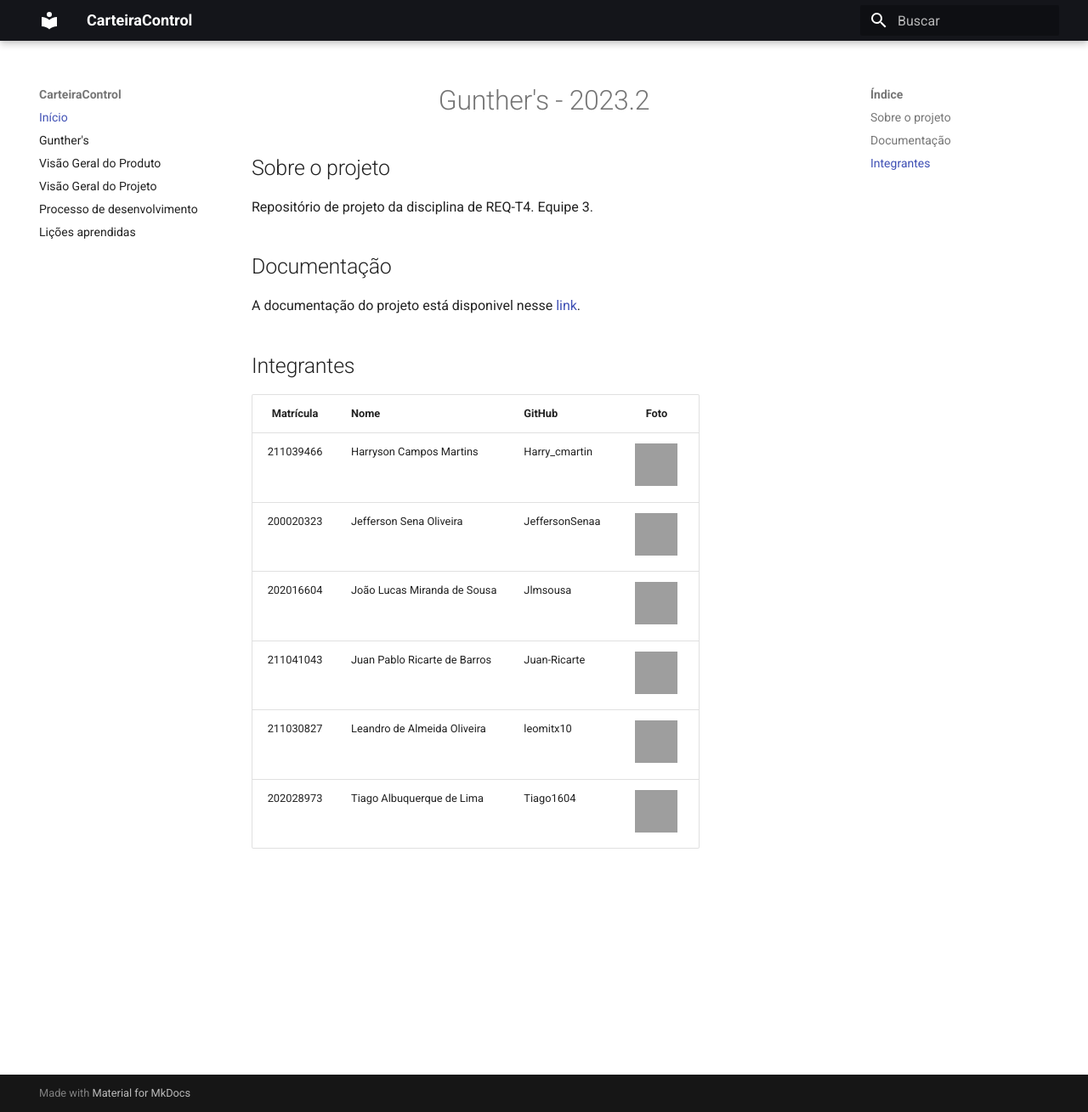
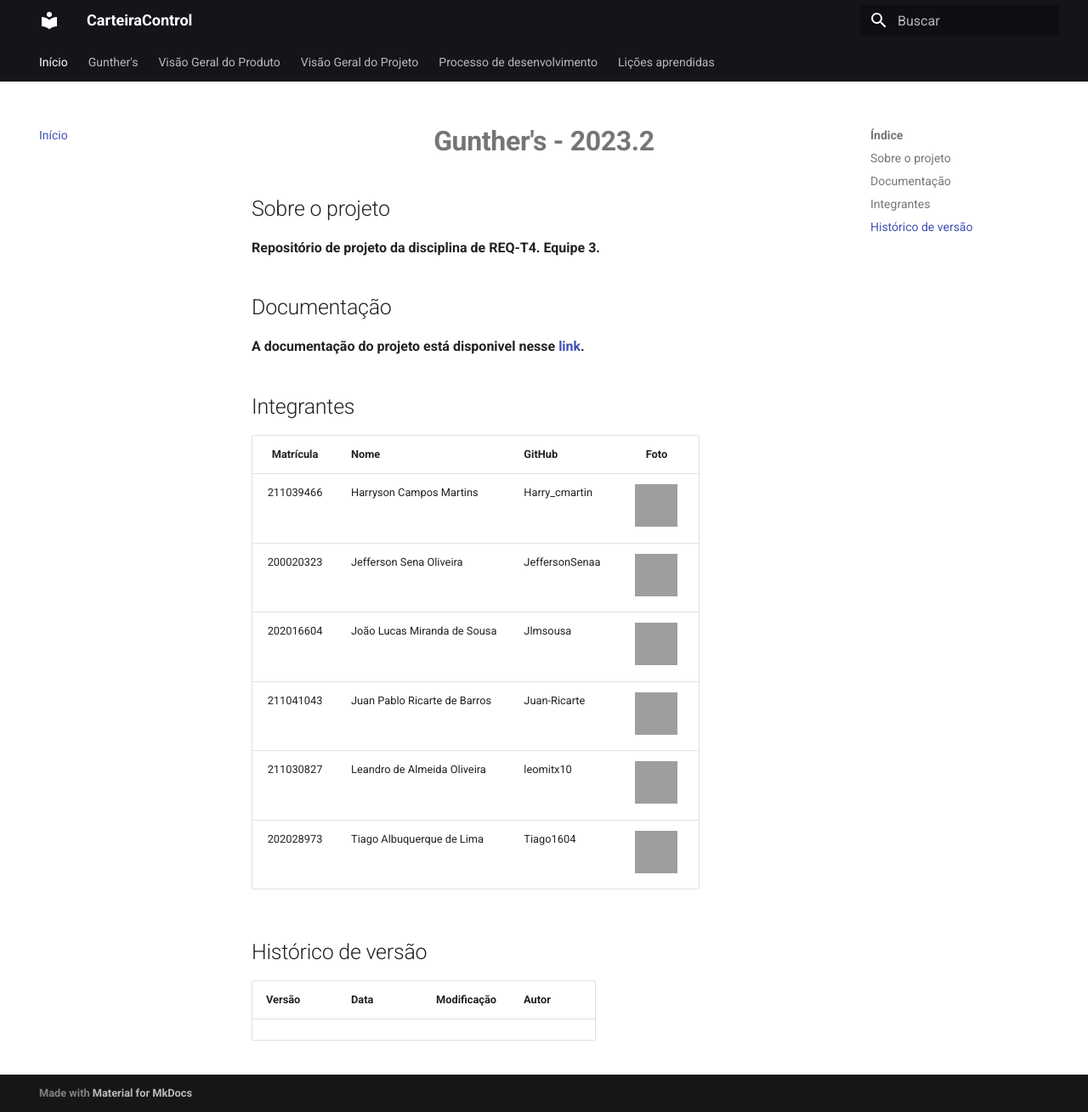
Before and after one commit to mdsreq-fga-unb/2023.2-CarteiraControl, an MkDocs documentation site: the page built from docs/index.md, in a window 1280 px wide and 1309 px high, cut to the strip 0-1309 px from the top of the window. Shown: the whole strip at 85% size. Built offline with MkDocs 1.6.1 and Material for MkDocs 9.7.7, drawn with Linux system fonts in a browser that asks for light colours; grey boxes are pictures that could not be loaded.

Commit message:
folder of custom and features

```diff
--- a/docs/index.md
+++ b/docs/index.md
@@ -1,4 +1,4 @@
-<h1 align="center">Gunther's - 2023.2 </h1>
+<h1 align="center"> <b>Gunther's - 2023.2<b> </h1>
 
 ## Sobre o projeto
 Repositório de projeto da disciplina de REQ-T4. Equipe 3.
@@ -17,3 +17,9 @@ A documentação do projeto está disponivel nesse <a href="#" target= "_blank">
 | 211041043  | Juan Pablo Ricarte de Barros | Juan-Ricarte |     [<img src="https://avatars.githubusercontent.com/u/96394878?v=4" width=50>](https://github.com/Juan-Ricarte)     |
 | 211030827| Leandro de Almeida Oliveira | leomitx10 | [<img src="https://avatars.githubusercontent.com/u/90487905?v=4" width=50>](https://github.com/leomitx10) |
 | 202028973 | Tiago Albuquerque de Lima | Tiago1604 |  [<img src="https://avatars.githubusercontent.com/u/98188815?v=4" width=50>](https://github.com/Tiago1604)  |
+
+
+## Histórico de versão
+
+| Versão | Data       | Modificação                             | Autor                         |
+| ------ | ---------- | --------------------------------------- | ----------------------------- |
--- a/mkdocs.yml
+++ b/mkdocs.yml
@@ -9,6 +9,16 @@ theme:
   font:
     text: Roboto
   language: pt
+  features:
+    - content.code.annotate
+    - content.tabs.link
+    - header.autohide
+    - navigation.instant
+    - navigation.sections
+    - navigation.tabs
+    - navigation.top
+    - navigation.tracking
+
 nav:
   - Início: index.md
   - Gunther's: historia.md
@@ -20,3 +30,6 @@ nav:
 markdown_extensions:
   - attr_list
   - md_in_html
+
+custom_css:
+  -custom/custom.css
```
Also changed, not shown: docs/custom/custom.css (added).
